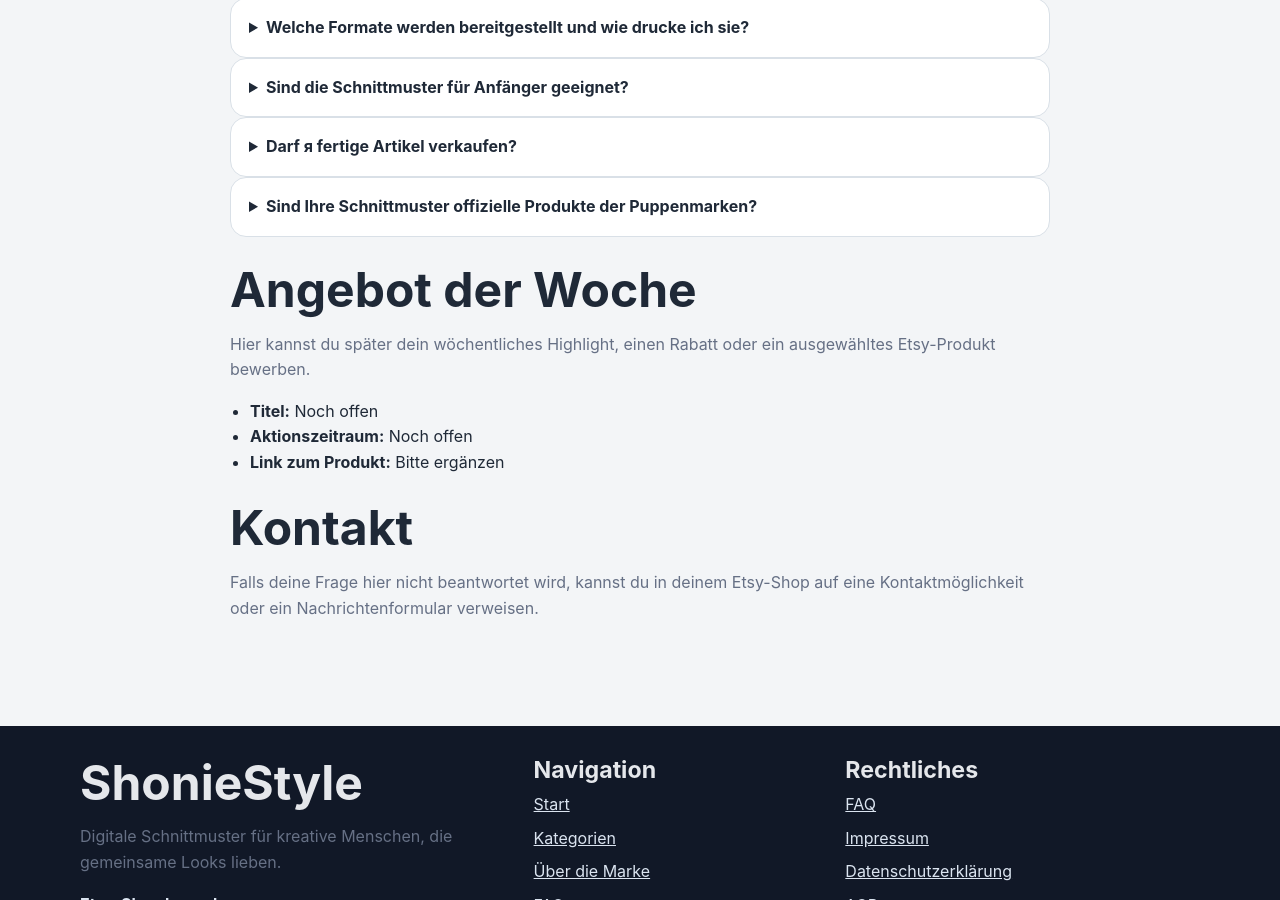
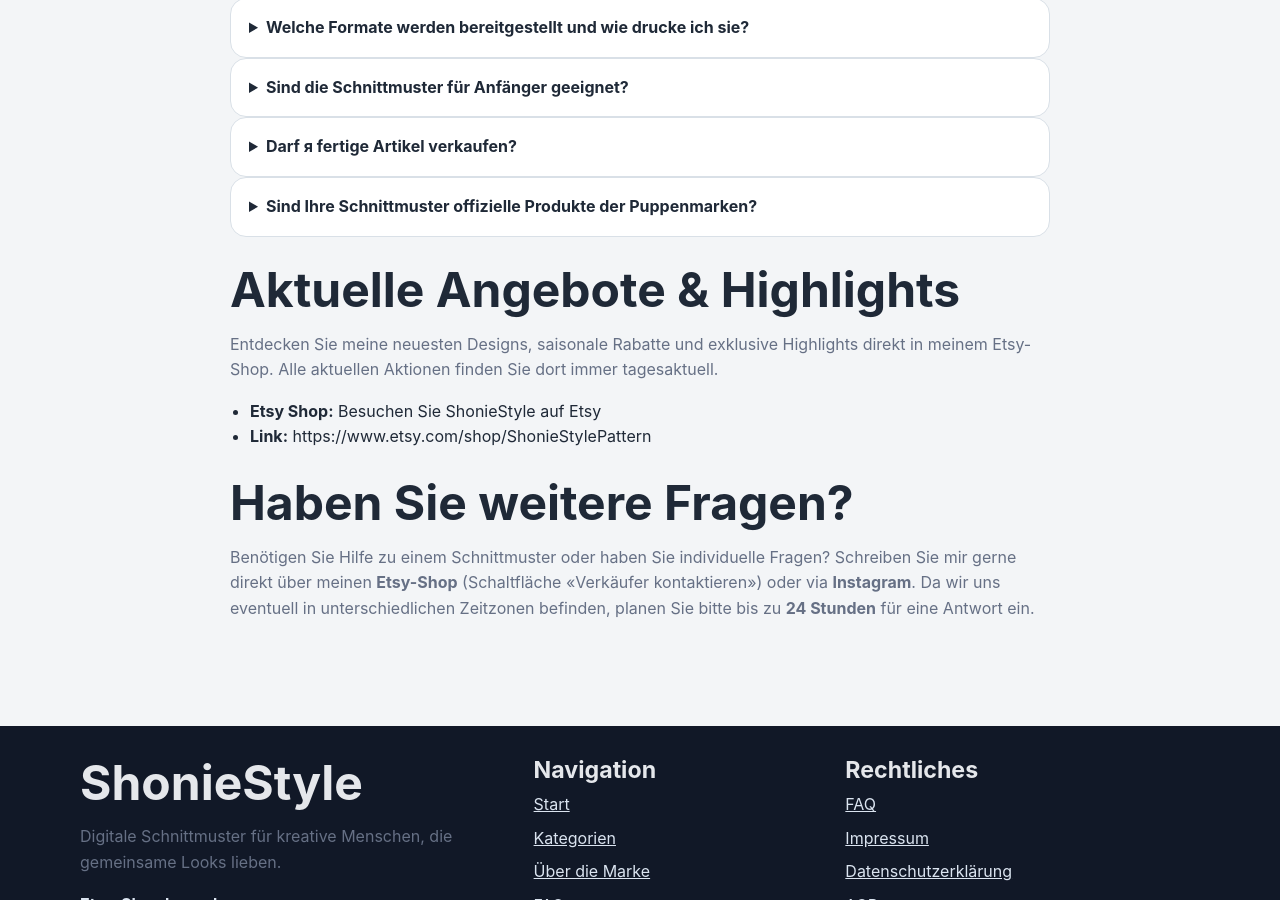
Before and after one commit to ShonieStyle/shoniestyle.github.io, a Jekyll site: the page built from de/faq.md, in a window 1280 px wide and 900 px high, scrolled down 574 px. Built offline with Jekyll 4.4.1, drawn with Linux system fonts in a browser that asks for light colours.

Commit message:
Update site.yml

```diff
--- a/_data/de/site.yml
+++ b/_data/de/site.yml
@@ -60,18 +60,16 @@
   eyebrow: "Häufige Fragen"
   lead: "Antworten zu Bestellung, Downloads, Größen und digitalen Produkten."
   general_heading: "Allgemeine Fragen"
-  offer_anchor: "angebot-der-woche"
-  offer_heading: "Angebot der Woche"
-  offer_text: "Hier kannst du später dein wöchentliches Highlight, einen Rabatt oder ein ausgewähltes Etsy-Produkt bewerben."
+  offer_anchor: "aktuelle-angebote"
+  offer_heading: "Aktuelle Angebote & Highlights"
+  offer_text: "Entdecken Sie meine neuesten Designs, saisonale Rabatte und exklusive Highlights direkt in meinem Etsy-Shop. Alle aktuellen Aktionen finden Sie dort immer tagesaktuell."
   offer_fields:
-    - label: "Titel"
-      value: "Noch offen"
-    - label: "Aktionszeitraum"
-      value: "Noch offen"
-    - label: "Link zum Produkt"
-      value: "Bitte ergänzen"
-  contact_heading: "Kontakt"
-  contact_text: "Falls deine Frage hier nicht beantwortet wird, kannst du in deinem Etsy-Shop auf eine Kontaktmöglichkeit oder ein Nachrichtenformular verweisen."
+    - label: "Etsy Shop"
+      value: "Besuchen Sie ShonieStyle auf Etsy"
+    - label: "Link"
+      value: "https://www.etsy.com/shop/ShonieStylePattern"
+  contact_heading: "Haben Sie weitere Fragen?"
+  contact_text: "Benötigen Sie Hilfe zu einem Schnittmuster oder haben Sie individuelle Fragen? Schreiben Sie mir gerne direkt über meinen <b>Etsy-Shop</b> (Schaltfläche «Verkäufer kontaktieren») oder via <b>Instagram</b>. Da wir uns eventuell in unterschiedlichen Zeitzonen befinden, planen Sie bitte bis zu <b>24 Stunden</b> für eine Antwort ein."
 
 footer:
   text: "Digitale Schnittmuster für kreative Menschen, die gemeinsame Looks lieben."
```
